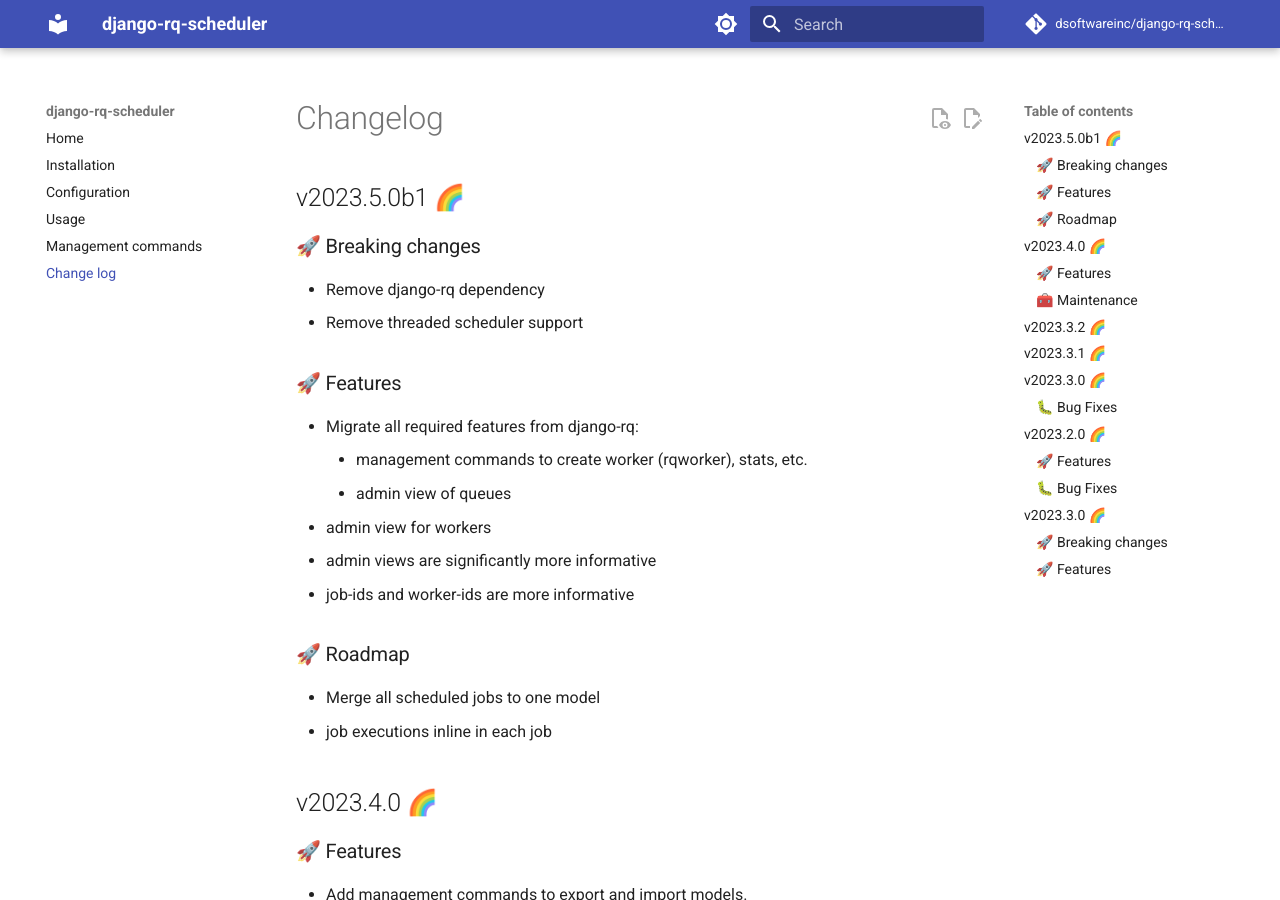
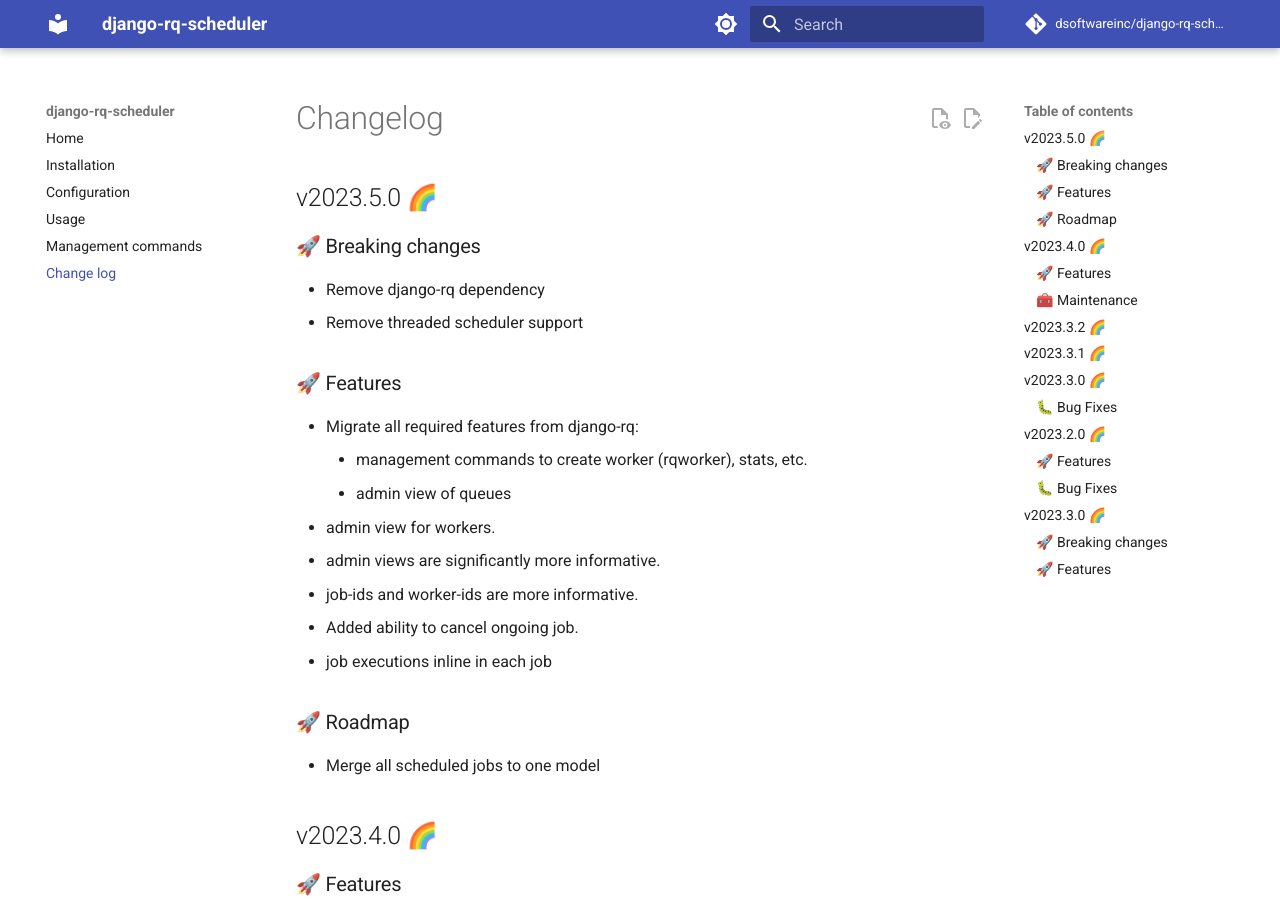
Before and after one commit to dsoftwareinc/django-rq-scheduler, an MkDocs documentation site: the page built from docs/changelog.md, in a window 1280 px wide and 900 px high. Built offline with MkDocs 1.6.1 and Material for MkDocs 9.7.7, drawn with Linux system fonts in a browser that asks for light colours; comment, search, counter and statistics services are not loaded.

Commit message:
Update documentation

```diff
--- a/docs/changelog.md
+++ b/docs/changelog.md
@@ -1,6 +1,6 @@
 # Changelog
 
-## v2023.5.0b1 🌈
+## v2023.5.0 🌈
 
 ### 🚀 Breaking changes
 
@@ -12,14 +12,15 @@
 * Migrate all required features from django-rq:
     * management commands to create worker (rqworker), stats, etc.
     * admin view of queues
-* admin view for workers
-* admin views are significantly more informative
-* job-ids and worker-ids are more informative
+* admin view for workers.
+* admin views are significantly more informative.
+* job-ids and worker-ids are more informative.
+* Added ability to cancel ongoing job.
+* job executions inline in each job
 
 ### 🚀 Roadmap
 
 * Merge all scheduled jobs to one model
-* job executions inline in each job
 
 ## v2023.4.0 🌈
 
```
